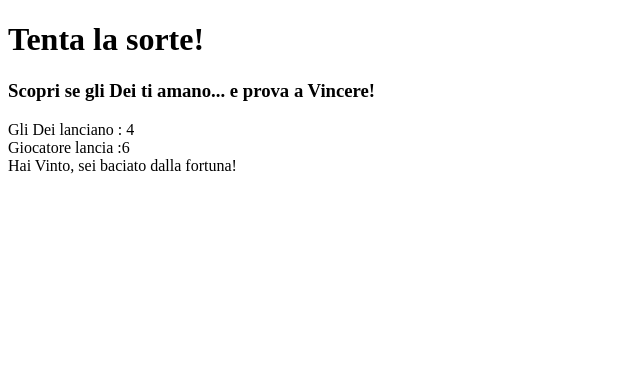
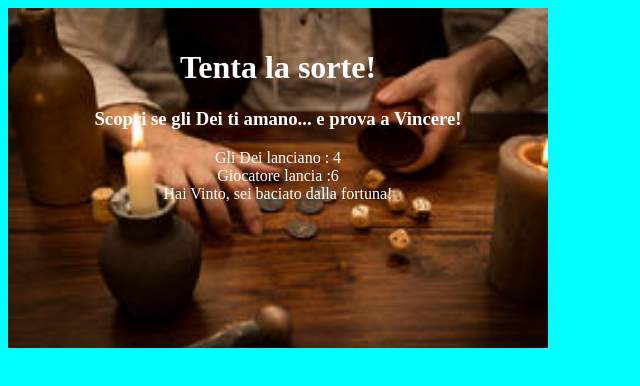
Before and after one commit to RLuis-Silva/js-mail-dadi, a plain HTML site: page index.html in a window 1280 px wide. Shown: the whole page, without its empty margins (0-640 px from the left). Drawn offline with Linux system fonts and the light colour scheme.

Commit message:
style per i dadi

```diff
--- a/index.html
+++ b/index.html
@@ -3,11 +3,12 @@
 <head>
     <meta charset="UTF-8">
     <meta name="viewport" content="width=device-width, initial-scale=1.0">
+    <link rel="stylesheet" href="./style.css">
     <title>Document</title>
 </head>
 <body>
-    <!-- <div id="risultato"></div> -->
-    <!-- <script src="./js/main.js"></script> -->
+    <!-- <div id="risultato"></div>
+    <script src="./js/main.js"></script> -->
 
 
     <div class="dadi">
@@ -17,6 +18,9 @@
         <div id="AI"></div>
         <div id="giocatore"></div>
         <div id="vittoria"></div>
+        <!-- <div class="img">
+            <img src="./img/dadi.jpg" alt="">
+        </div> -->
     </div>
     <script src="./js/main-dadi.js"></script>
 </body>
--- a/js/main.js
+++ b/js/main.js
@@ -2,7 +2,7 @@
 /* primo esercizio  */
 
 
-var listaEmailAdmin = ["pippo2@gmail.com", "danieleC3@gmail.com", "marco@gmail.com"];
+var listaEmailAdmin = ["pippo2@gmail.com", "danieleC3@gmail.com", "marco@gmail.com", "pincoAdmin@gmail.com"];
 var emailUtente;
 var emailValida = false;
 
--- /dev/null
+++ b/style.css
@@ -0,0 +1,24 @@
+body{
+    background-color: aqua;
+    color: white;
+
+}
+
+.dadi{
+    width: 500px;
+    height: 300px;
+    background-color: orange;
+    background-image: url(./img/dadi.jpg);
+    background-repeat: no-repeat;
+    background-size: cover;
+    text-align: center;
+    padding: 20px;
+}
+
+.img{
+    margin-top: 20px;
+}
+
+/* .img img{
+    width: 300px;
+} */
```
Also changed, not shown: img/dadi.jpg (added).
